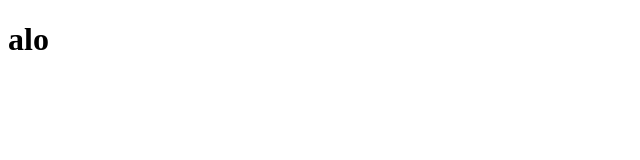
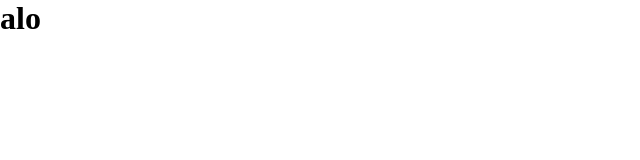
Before and after one commit to hugoalvarenga/nextjs-boiler, a Next.js app: page / in a window 1280 px wide. Shown: the top 160 px of the page, without its empty margins (0-640 px from the left). Built offline with nearby package versions, Linux system fonts and the light colour scheme.

Commit message:
feat: added global styles with reset and config absolute path tsconfig

```diff
--- /dev/null
+++ b/src/pages/_app.tsx
@@ -0,0 +1,24 @@
+// import App from "next/app";
+import type { AppProps /*, AppContext */ } from 'next/app';
+import Head from 'next/head';
+
+import GlobalStyles from 'styles/global';
+
+function App({ Component, pageProps }: AppProps) {
+  return (
+    <>
+      <Head>
+        <title>Page Title</title>
+
+        <link rel="shortcut icon" href="" />
+        <link rel="apple-touch-icon" href="" />
+
+        <meta name="description" content="" />
+      </Head>
+      <GlobalStyles />
+      <Component {...pageProps} />
+    </>
+  );
+}
+
+export default App;
--- /dev/null
+++ b/src/styles/global.ts
@@ -0,0 +1,206 @@
+import { createGlobalStyle } from 'styled-components';
+
+const GlobalStyle = createGlobalStyle`
+  * {
+    margin: 0;
+    padding: 0;
+    box-sizing: border-box;
+  }
+
+  html,
+  body,
+  #__next {
+    height: 100%;
+  }
+
+  html {
+    line-height: 1.15; /* 1 */
+    -webkit-text-size-adjust: 100%; /* 2 */
+  }
+
+  body {
+    margin: 0;
+  }
+
+  main {
+    display: block;
+  }
+
+  h1 {
+    font-size: 2em;
+  }
+
+  hr {
+    box-sizing: content-box; /* 1 */
+    height: 0; /* 1 */
+    overflow: visible; /* 2 */
+  }
+
+  pre {
+    font-family: monospace, monospace; /* 1 */
+    font-size: 1em; /* 2 */
+  }
+
+  a {
+    background-color: transparent;
+    text-decoration: none;
+  }
+
+  ul {
+    list-style: none;
+  }
+
+  abbr[title] {
+    border-bottom: none; /* 1 */
+    text-decoration: underline; /* 2 */
+    text-decoration: underline dotted; /* 2 */
+  }
+
+  b,
+  strong {
+    font-weight: bolder;
+  }
+
+  code,
+  kbd,
+  samp {
+    font-family: monospace, monospace; /* 1 */
+    font-size: 1em; /* 2 */
+  }
+
+  small {
+    font-size: 80%;
+  }
+
+  sub,
+  sup {
+    font-size: 75%;
+    line-height: 0;
+    position: relative;
+    vertical-align: baseline;
+  }
+
+  sub {
+    bottom: -0.25em;
+  }
+
+  sup {
+    top: -0.5em;
+  }
+
+  img {
+    border-style: none;
+  }
+
+  button {
+    border: 0;
+    background: transparent;
+    border: 0;
+  }
+
+  button,
+  input,
+  optgroup,
+  select,
+  textarea {
+    font-family: inherit; /* 1 */
+    font-size: 100%; /* 1 */
+    line-height: 1.15; /* 1 */
+    margin: 0; /* 2 */
+  }
+
+  button,
+  input { /* 1 */
+    overflow: visible;
+  }
+
+  button,
+  select { /* 1 */
+    text-transform: none;
+  }
+
+  button,
+  [type="button"],
+  [type="reset"],
+  [type="submit"] {
+    -webkit-appearance: button;
+  }
+
+  button::-moz-focus-inner,
+  [type="button"]::-moz-focus-inner,
+  [type="reset"]::-moz-focus-inner,
+  [type="submit"]::-moz-focus-inner {
+    border-style: none;
+    padding: 0;
+  }
+
+  button:-moz-focusring,
+  [type="button"]:-moz-focusring,
+  [type="reset"]:-moz-focusring,
+  [type="submit"]:-moz-focusring {
+    outline: 1px dotted ButtonText;
+  }
+
+  fieldset {
+    padding: 0.35em 0.75em 0.625em;
+  }
+
+  legend {
+    box-sizing: border-box; /* 1 */
+    color: inherit; /* 2 */
+    display: table; /* 1 */
+    max-width: 100%; /* 1 */
+    padding: 0; /* 3 */
+    white-space: normal; /* 1 */
+  }
+
+  progress {
+    vertical-align: baseline;
+  }
+
+  textarea {
+    overflow: auto;
+  }
+  [type="checkbox"],
+  [type="radio"] {
+    box-sizing: border-box; /* 1 */
+    padding: 0; /* 2 */
+  }
+
+  [type="number"]::-webkit-inner-spin-button,
+  [type="number"]::-webkit-outer-spin-button {
+    height: auto;
+  }
+
+  [type="search"] {
+    -webkit-appearance: textfield; /* 1 */
+    outline-offset: -2px; /* 2 */
+  }
+
+  [type="search"]::-webkit-search-decoration {
+    -webkit-appearance: none;
+  }
+
+  ::-webkit-file-upload-button {
+    -webkit-appearance: button; /* 1 */
+    font: inherit; /* 2 */
+  }
+
+  details {
+    display: block;
+  }
+
+  summary {
+    display: list-item;
+  }
+
+  template {
+    display: none;
+  }
+
+  [hidden] {
+    display: none;
+  }
+ `;
+
+export default GlobalStyle;
--- a/tsconfig.json
+++ b/tsconfig.json
@@ -1,5 +1,6 @@
 {
   "compilerOptions": {
+    "baseUrl": "src",
     "target": "es5",
     "lib": [
       "dom",
```
